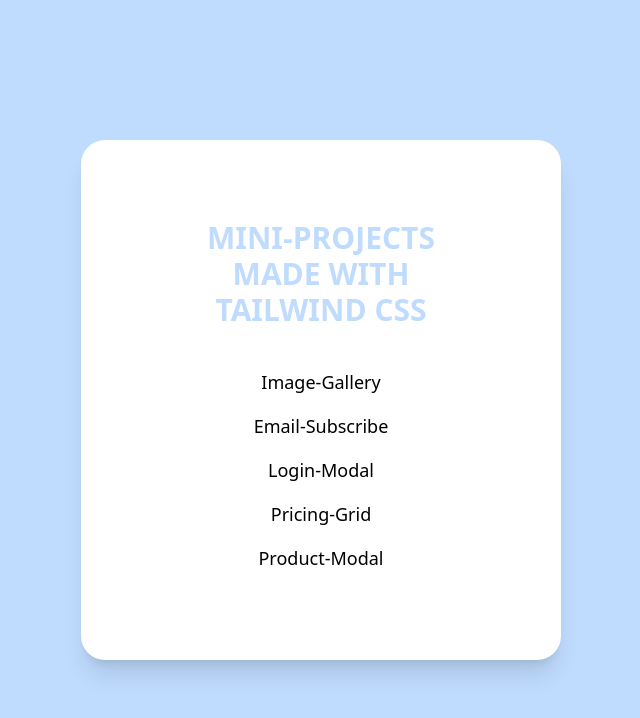
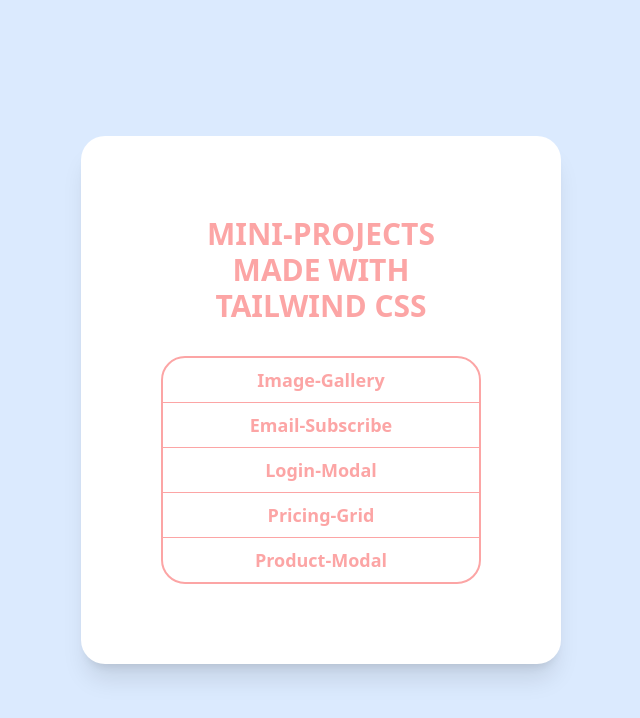
Before and after one commit to divyang0024/tailwind-mini-projects, a plain HTML site: page index.html in a window 1280 px wide. Shown: the whole page, without its empty margins (319-959 px from the left). Drawn offline with nearby package versions, Linux system fonts and the light colour scheme.

Commit message:
some minor changes

```diff
--- a/index.html
+++ b/index.html
@@ -9,22 +9,23 @@
 
 
 <body>
-    <div class="flex justify-center items-center min-h-screen bg-blue-200">
+    <div class="flex justify-center items-center min-h-screen bg-blue-100">
         <div class="p-20 bg-white rounded-3xl shadow-xl font-bold md:text-3xl mx-4 text-2xl ">
             <h1 class="uppercase
- max-w-xs text-center text-blue-200">Mini-projects made with tailwind css</h1>
+ max-w-xs text-center text-red-300">Mini-projects made with tailwind css</h1>
 
-            <div class="mt-8  text-center grid max-w-xs mx-auto">
+            <div
+                class="mt-8  text-center grid max-w-xs mx-auto divide-y divide-red-300 border-2 border-red-300 rounded-3xl">
                 <a href="./mini-projects/imagegallery.html"
-                    class="text-lg  font-light capitalize p-2 hover:bg-black hover:text-white hover:font-md transition-all duration-200">image-gallery</a>
+                    class="text-lg capitalize p-2 text-red-300 hover:bg-red-300 hover:text-white hover:font-md transition-all duration-200 rounded-t-3xl">image-gallery</a>
                 <a href="./mini-projects/emailsubscribe.html"
-                    class="text-lg  font-light capitalize p-2 hover:bg-black hover:text-white hover:font-md transition-all duration-200">email-subscribe</a>
+                    class="text-lg capitalize p-2 text-red-300 hover:bg-red-300 hover:text-white hover:font-md transition-all duration-200">email-subscribe</a>
                 <a href="./mini-projects/loginmodal.html"
-                    class="text-lg  font-light capitalize p-2 hover:bg-black hover:text-white hover:font-md transition-all duration-200">login-modal</a>
+                    class="text-lg capitalize p-2 text-red-300 hover:bg-red-300 hover:text-white hover:font-md transition-all duration-200">login-modal</a>
                 <a href="./mini-projects/pricinggrid.html"
-                    class="text-lg  font-light capitalize p-2 hover:bg-black hover:text-white hover:font-md transition-all duration-200">pricing-grid</a>
+                    class="text-lg capitalize p-2 text-red-300 hover:bg-red-300 hover:text-white hover:font-md transition-all duration-200">pricing-grid</a>
                 <a href="./mini-projects/productmodal.html"
-                    class="text-lg  font-light capitalize p-2 hover:bg-black hover:text-white hover:font-md transition-all duration-200">product-modal</a>
+                    class="text-lg capitalize p-2 text-red-300 hover:bg-red-300 hover:text-white hover:font-md transition-all duration-200 rounded-b-3xl">product-modal</a>
             </div>
         </div>
     </div>
```
